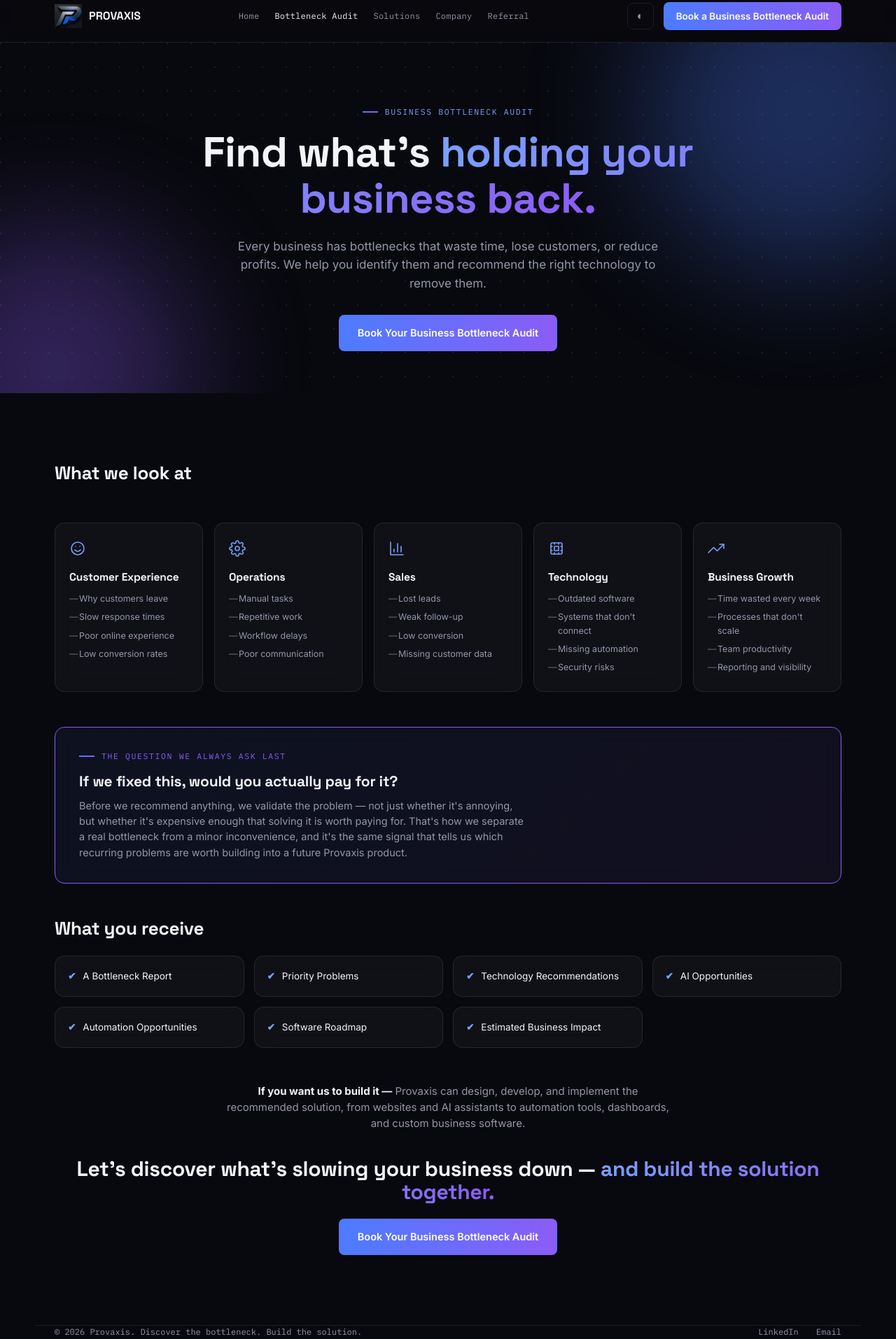
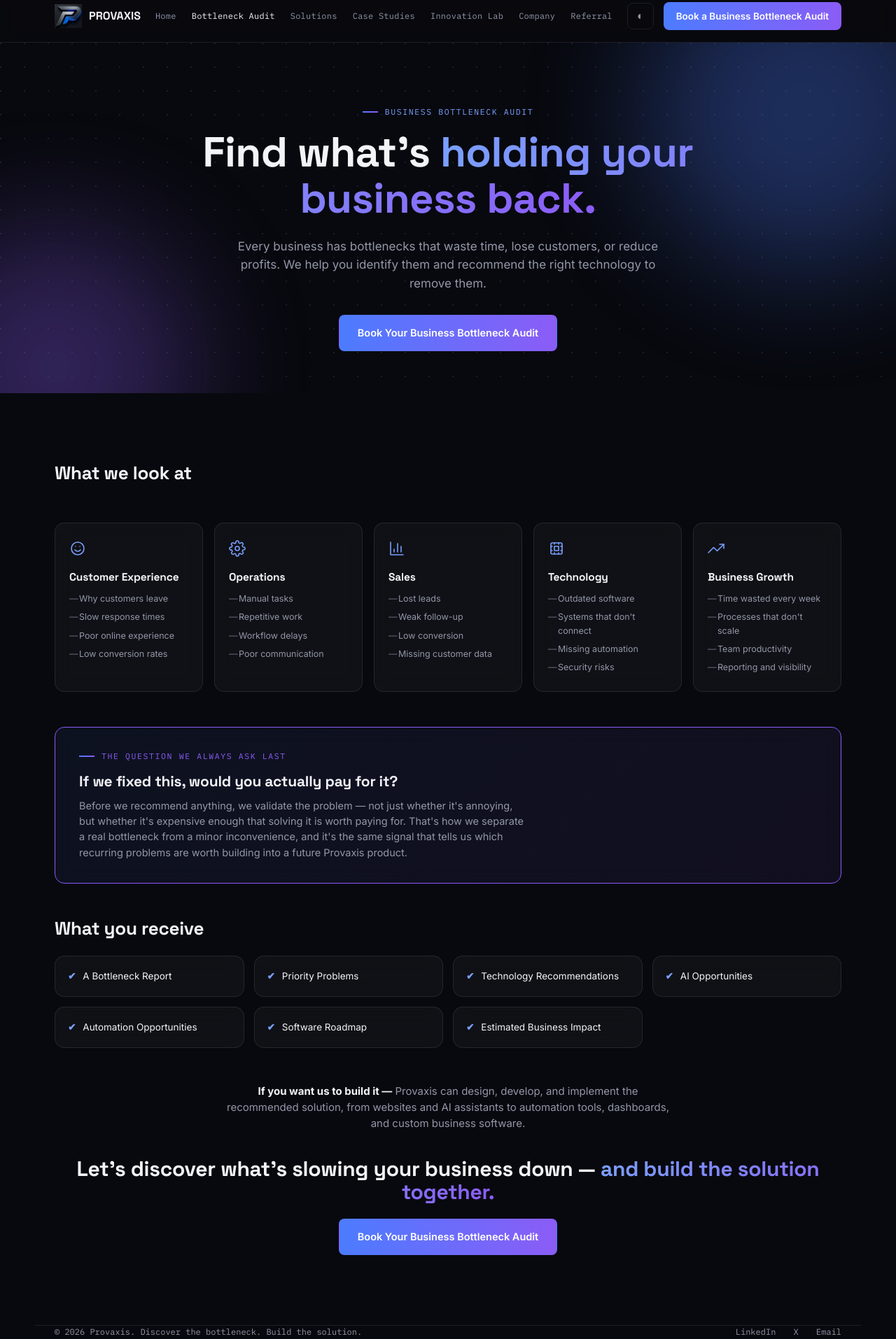
Before and after one commit to omozogiepatrick-maker/Creation-, a website: page bottleneck-audit.html in a window 1280 px wide. Shown: the part 14-1928 px from the top of the page at 70% size. Drawn offline with Linux system fonts and the light colour scheme.

Commit message:
Update bottleneck-audit.html
provaxis

```diff
--- a/bottleneck-audit.html
+++ b/bottleneck-audit.html
@@ -24,6 +24,8 @@
       <a href="index.html">Home</a>
       <a href="bottleneck-audit.html" class="active">Bottleneck Audit</a>
       <a href="solutions.html">Solutions</a>
+      <a href="case-studies.html">Case Studies</a>
+      <a href="innovation-lab.html">Innovation Lab</a>
       <a href="company.html">Company</a>
       <a href="referral.html">Referral</a>
       <a href="contact.html" class="mobile-only-link">Book Audit</a>
@@ -138,7 +140,8 @@
 <footer class="wrap">
   <div>© 2026 Provaxis. Discover the bottleneck. Build the solution.</div>
   <div>
-    <a href="#">LinkedIn</a>
+    <a href="https://www.linkedin.com/in/provaxis-helping-businesses-27808640b" target="_blank" rel="noopener">LinkedIn</a>
+    <a href="https://x.com/provaxis00pm" target="_blank" rel="noopener">X</a>
     <a href="mailto:omozogiepatrick@gmail.com">Email</a>
   </div>
 </footer>
```
